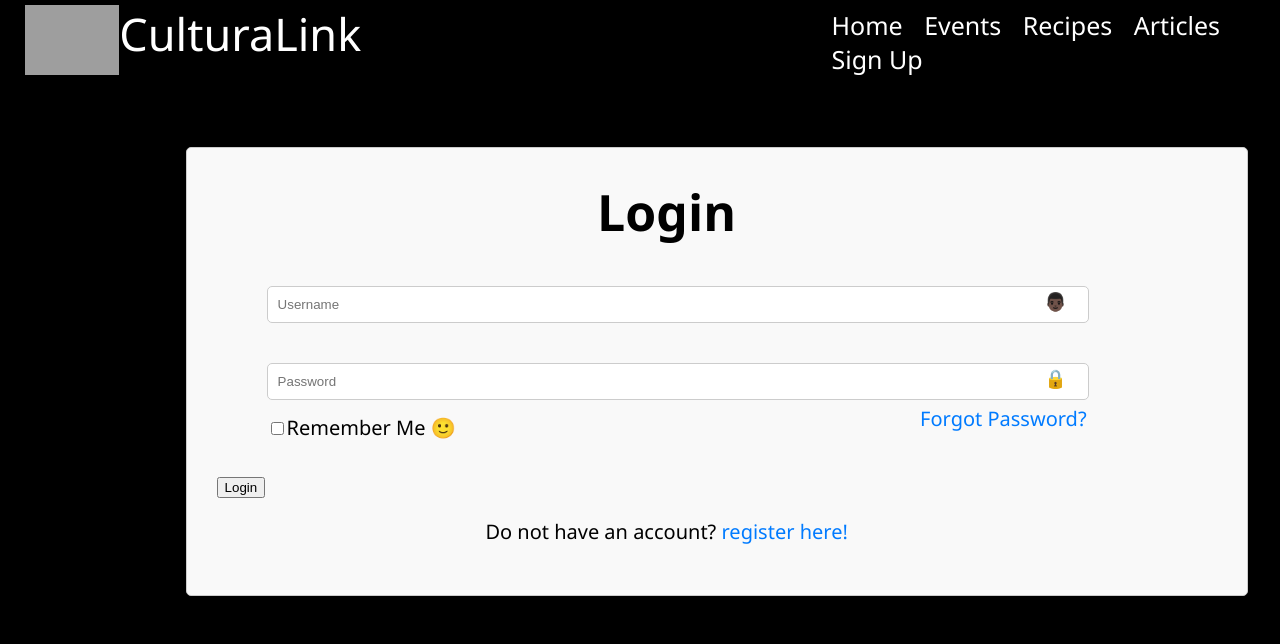
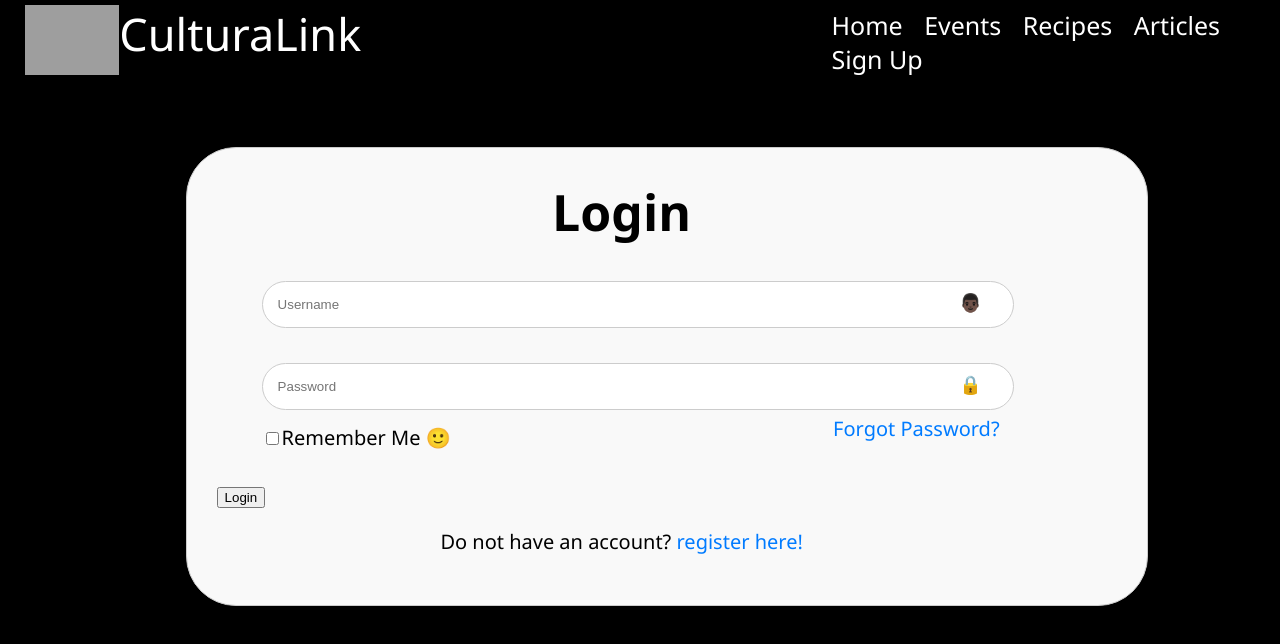
Before and after one commit to a3l6/CulturaLink, a React (Create React App) app in the folder frontend/: page /login in a window 1280 px wide. Shown: the top 644 px of the page. Built offline with nearby package versions, Linux system fonts and the light colour scheme; grey boxes are pictures that could not be loaded.

Commit message:
[anreet] modified Signin.css and Signup.css

```diff
--- a/frontend/src/styles/loginin.css
+++ b/frontend/src/styles/loginin.css
@@ -1,9 +1,9 @@
 .wrapper {
-    width: 1000px;
+    width: 900px;
     margin: 0 auto;
     padding: 30px;
     border: 1px solid #ccc;
-    border-radius: 5px;
+    border-radius: 50px;
     background-color: #f9f9f9;
     box-shadow: 0 0 10px rgba(0, 0, 0, 0.1);
     color: black;
@@ -27,9 +27,9 @@
 .input-box input {
     width: 80%;
     margin-left: 5%;
-    padding: 10px;
+    padding: 15px;
     border: 1px solid #ccc;
-    border-radius: 5px;
+    border-radius: 50px;
     outline: none;
 }
 
```
